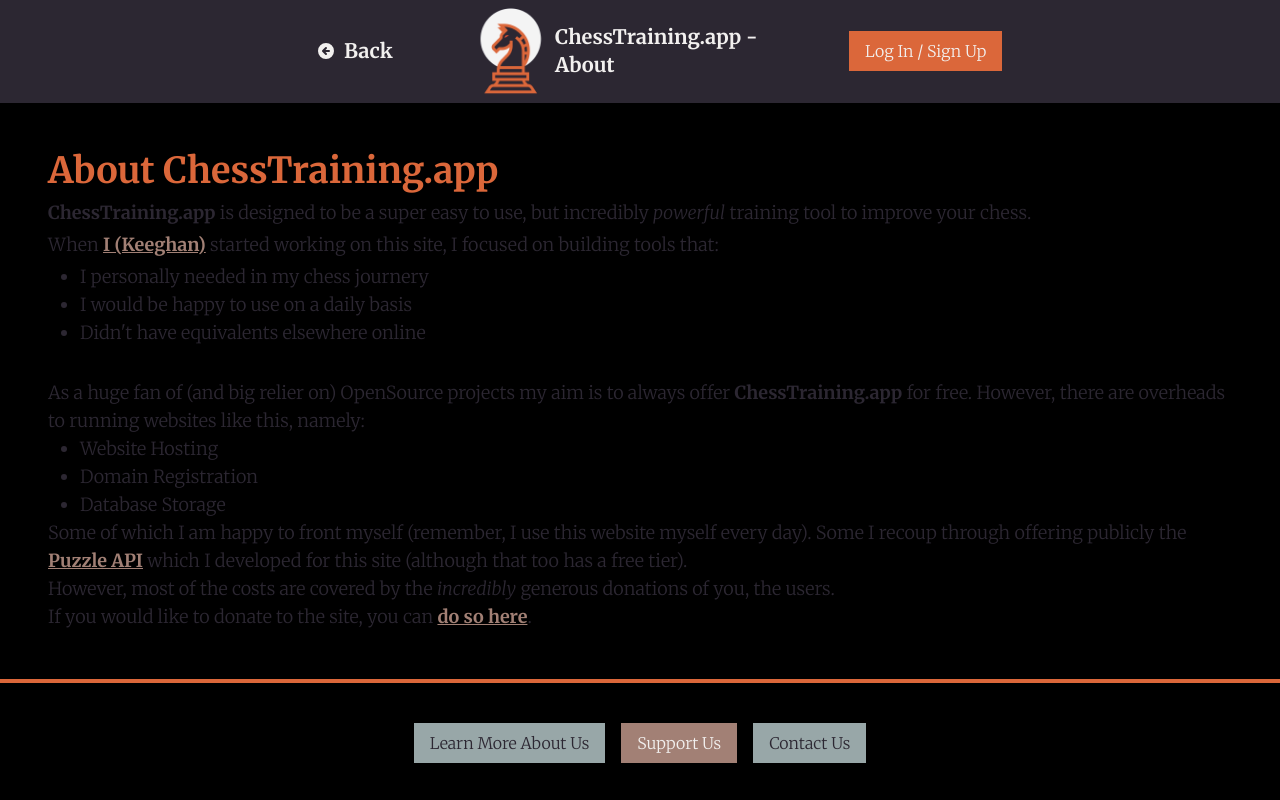
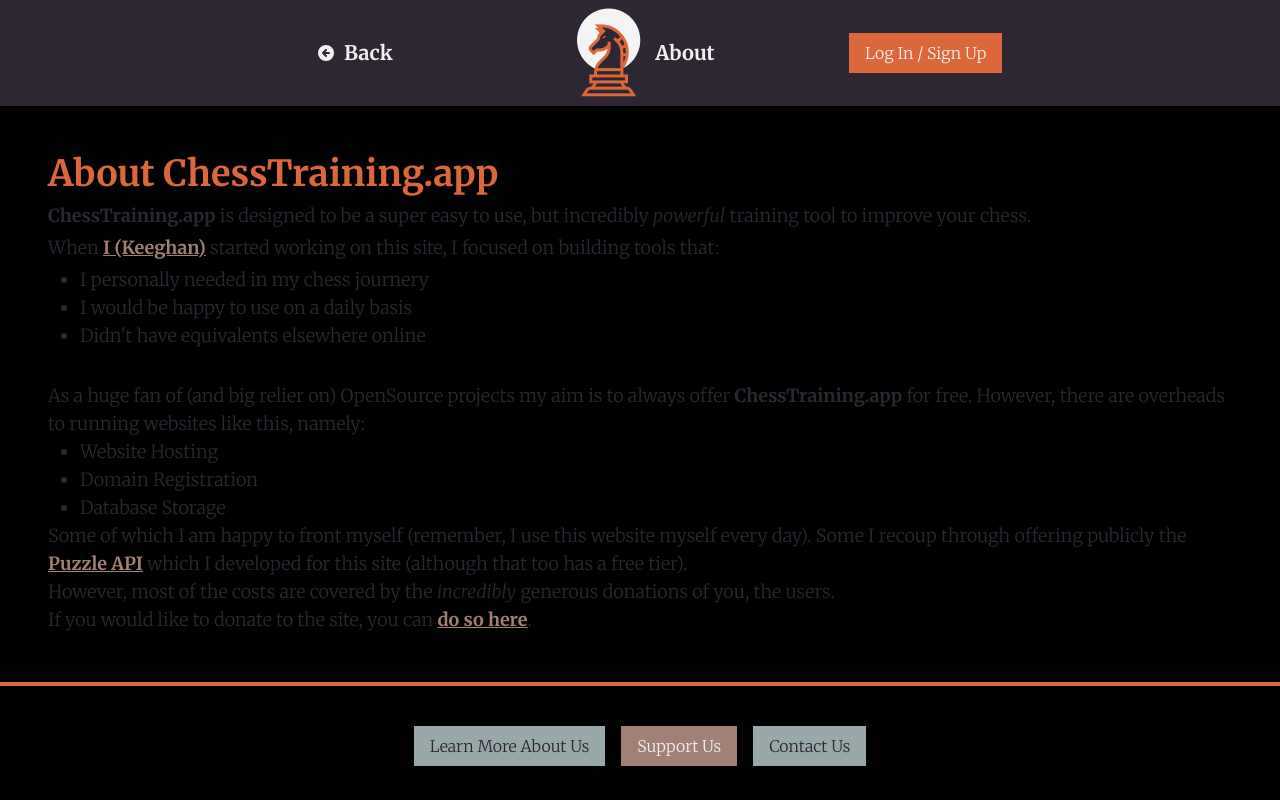
Before and after one commit to KeeghanM/chess-pecker, a Next.js app: page /about in a window 1280 px wide. Built offline with nearby package versions, Linux system fonts and the light colour scheme; no server answers.

Commit message:
FIxed Logo

```diff
--- a/components/Logo.js
+++ b/components/Logo.js
@@ -17,7 +17,7 @@
           display: props.text && router.pathname != "/" ? "block" : "none",
         }}
       >
-        ChessTraining.app{props.text && " - " + props.text}
+        {props.text}
       </p>
     </div>
   )
```
